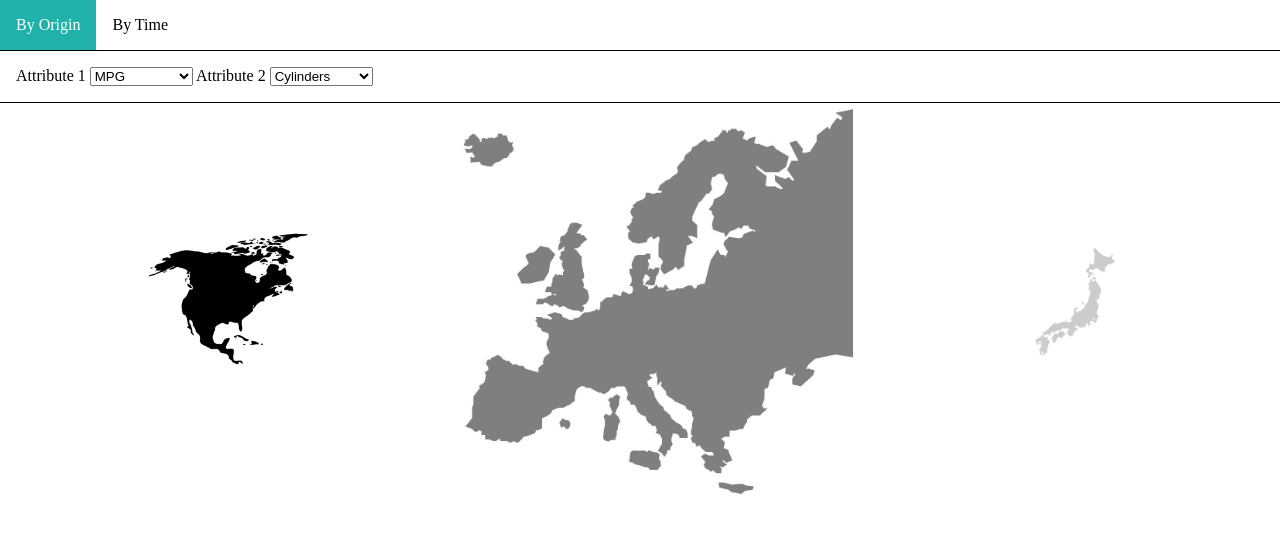
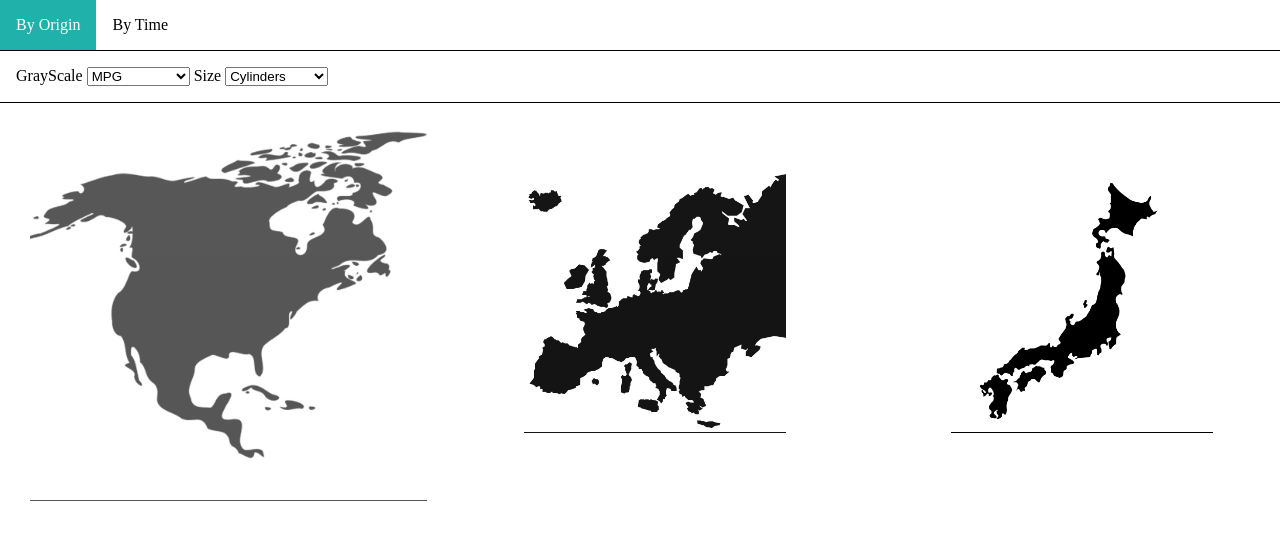
Before and after one commit to SebastianKapunkt/visualisation, a plain HTML site: page visualisation03/index.html in a window 1280 px wide. Drawn offline with Linux system fonts and the light colour scheme.

Commit message:
Apply origin data to graphics

```diff
--- a/visualisation03/css/main.css
+++ b/visualisation03/css/main.css
@@ -6,11 +6,6 @@ body {
     border: 0;
     overflow: hidden;
     display: block;
-}
-
-#main_canvas {
-    left: 0px;
-    top: 0px;
 }
 
 .show-content {
@@ -51,3 +46,7 @@ body {
     border-bottom: thin solid black;
     padding: 16px;
 }
+
+#america_picture, #europe_picture, #japan_picture{
+    border-bottom: thin solid black;
+}
--- a/visualisation03/index.html
+++ b/visualisation03/index.html
@@ -18,10 +18,10 @@
   <div class="content">
     <div id="attribute-selection">
       <div id="selection">
-        <label>Attribute 1</label>
+        <label>GrayScale</label>
         <select id="attribute1-selection" onchange="fill_select('attribute1-selection')"></select>
         </select>
-        <label>Attribute 2</label>
+        <label>Size</label>
         <select id="attribute2-selection" onchange="fill_select('attribute2-selection')">
         </select>
       </div>
@@ -50,9 +50,9 @@
 <script type="text/javascript" src="javascript/car-data.js"></script>
 <script type="text/javascript" src="javascript/utils.js"></script>
 <script type="text/javascript" src="javascript/car-converter.js"></script>
+<script type="text/javascript" src="javascript/origin-content-ui.js"></script>
+<script type="text/javascript" src="javascript/time-content-ui.js"></script>
 <script type="text/javascript" src="javascript/car-data-calculation.js"></script>
 <script type="text/javascript" src="javascript/ui.js"></script>
-<script type="text/javascript" src="javascript/origin-content-ui.js"></script>
-<script type="text/javascript" src="javascript/time-content-ui.js"></script>
 
 </html>
--- a/visualisation03/javascript/car-data-calculation.js
+++ b/visualisation03/javascript/car-data-calculation.js
@@ -1,10 +1,28 @@
 function on_select_changed(selections) {
-    selections.map(select => {
-        let category = select.options[select.selectedIndex].value;
-        console.log("============" + category + "============");
-        console.log(getAverageByTextCategorie(category, 'Model Year'));
-        console.log(getAverageByTextCategorie(category, 'Origin'));
-    });
+    update_for_select(selections[0], updateImageOpacity);
+    update_for_select(selections[1], updateImageSize);
+
+    // selections.map(select => {
+    //     let category = select.options[select.selectedIndex].value;
+    //     console.log("============" + category + "============");
+    //     console.log(getAverageByTextCategorie(category, 'Model Year'));
+    //     console.log(getAverageByTextCategorie(category, 'Origin'));
+    // });
+}
+
+function update_for_select(select, callback){
+    let select_category = select.options[select.selectedIndex].value;
+    let select_average = getAverageByTextCategorie(select_category, 'Origin');
+
+    var data = [
+        select_average.get('American'), //america
+        select_average.get('European'), //europe
+        select_average.get('Japanese') //japan
+    ];
+
+    console.log(data);
+
+    callback(data);
 }
 
 function getAverageByTextCategorie(category, damn) {
--- a/visualisation03/javascript/origin-content-ui.js
+++ b/visualisation03/javascript/origin-content-ui.js
@@ -1,8 +1,8 @@
-(function () {
-    var sizeData = [40, 100, 30];
-    var opacityData = [100, 50, 20];
-    updateOriginImages(sizeData, opacityData);
-})();
+// (function () {
+//     var sizeData = [40, 20, 30];
+//     var opacityData = [100, 50, 20];
+//     updateOriginImages(sizeData, opacityData);
+// })();
 
 function updateOriginImages(sizeData, opacityData) {
     updateImageSize(sizeData);
@@ -15,18 +15,17 @@ function updateImageSize(sizeData) {
     var japan_picture = document.getElementById('japan_picture');
 
     // find max size value
-    var maxValue = 0;
-    for (i = 0; i < sizeData.length; i++) {
-        if (sizeData[i] > maxValue) {
-            maxValue = sizeData[i];
-        }
-    }
+    var maxValue = sizeData.reduce(function(a, b) {
+        return Math.max(a, b);
+    });
 
-    var sizeOfAmerica = maxValue / 100 * sizeData[0]
+    var scale_factor = 100/maxValue;
+
+    var sizeOfAmerica = sizeData[0] * scale_factor;
     var margineSizeOfAmerica = (100 - sizeOfAmerica) / 2;
-    var sizeOfEurope = maxValue / 100 * sizeData[1]
+    var sizeOfEurope = sizeData[1] * scale_factor
     var margineSizeOfEurope = (100 - sizeOfEurope) / 2;
-    var sizeOfJapan = maxValue / 100 * sizeData[2]
+    var sizeOfJapan = sizeData[1] * scale_factor
     var margineSizeOfJapan = (100 - sizeOfJapan) / 2;
 
     // update img size
@@ -47,15 +46,16 @@ function updateImageOpacity(opacityData) {
     var japan_picture = document.getElementById('japan_picture');
 
     // find max opacity value
-    var maxValue = 0;
-    for (i = 0; i < opacityData.length; i++) {
-        if (opacityData[i] > maxValue) {
-            maxValue = opacityData[i];
-        }
-    }
+    var maxValue = opacityData.reduce(function(a, b) {
+        return Math.max(a, b);
+    });
+
+    var scale_factor = 1 / maxValue;
 
     // change img opacity
-    america_picture.style.opacity = maxValue / 100 * opacityData[0] / maxValue;
-    europe_picture.style.opacity = maxValue / 100 * opacityData[1] / maxValue;
-    japan_picture.style.opacity = maxValue / 100 * opacityData[2] / maxValue;
+    america_picture.style.opacity = opacityData[0] * scale_factor;
+    europe_picture.style.opacity = opacityData[1] * scale_factor;
+    japan_picture.style.opacity = opacityData[2] * scale_factor;
+
+    console.log(america_picture.style.opacity + " " + europe_picture.style.opacity + " " + japan_picture.style.opacity);
 }
--- a/visualisation03/javascript/time-content-ui.js
+++ b/visualisation03/javascript/time-content-ui.js
@@ -43,7 +43,7 @@ function updateDateGraphic(shapeData, colorData) {
         context.beginPath();
         var colorValue = parseInt(colorData[i] * 255);
         var color = fullColorHex(colorValue, colorValue, colorValue);
-        console.log(color);
+        // console.log(color);
         context.fillStyle = "#" + color.toString();
         context.rect(100 + i * boxWidth, (maxValue + 50) - shapeData[i], boxWidth, shapeData[i] * 2);
         context.fill();
```
